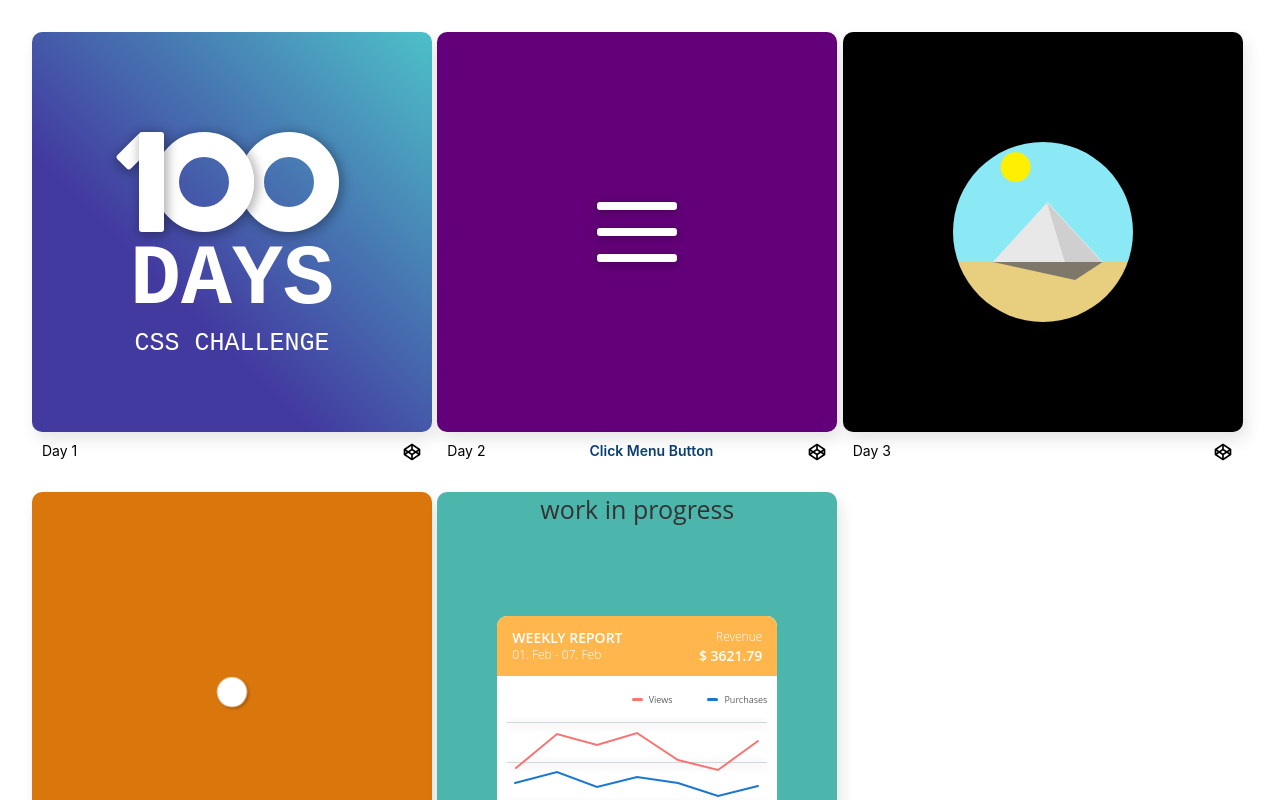
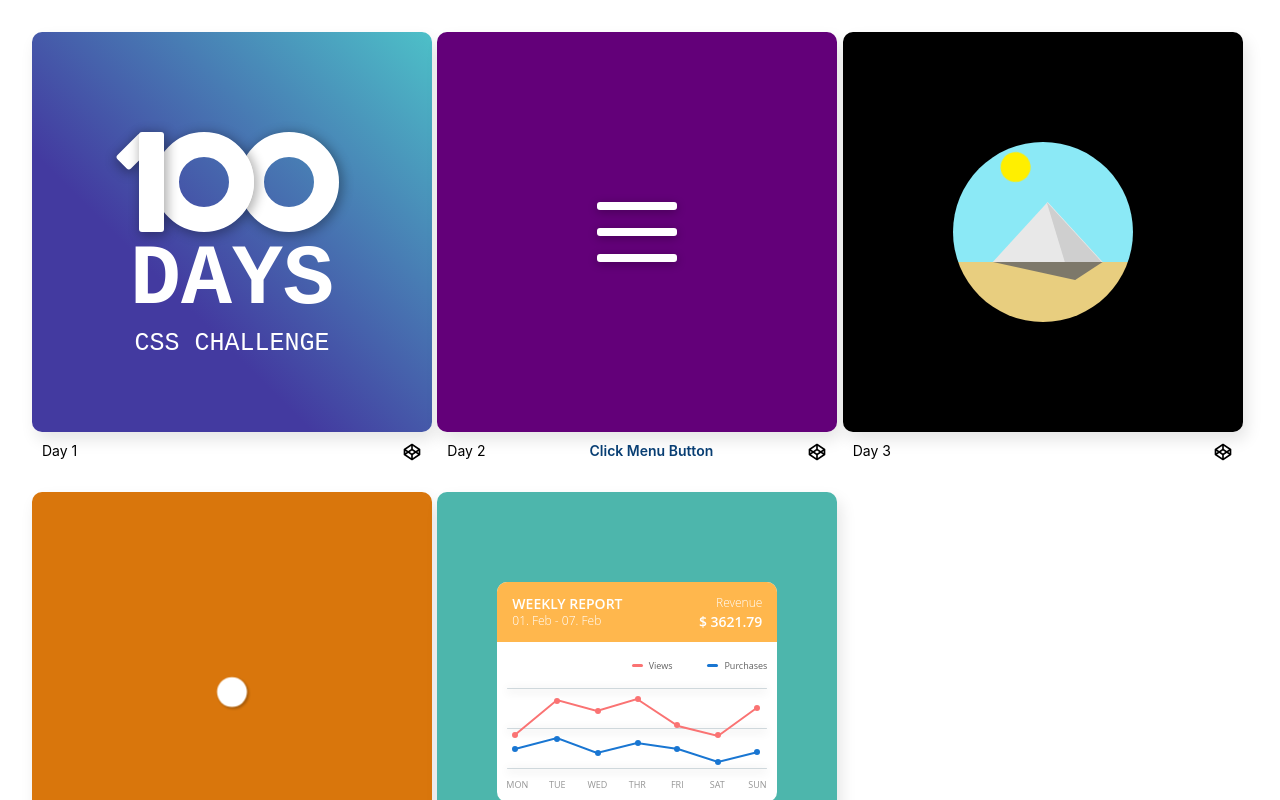
Before and after one commit to Khrebtova/css-portfolio, a React (Create React App) app: page / in a window 1280 px wide. Shown: the top 800 px of the page. Built offline with nearby package versions, Linux system fonts and the light colour scheme.

Commit message:
finish day 5 component

```diff
--- a/src/components/day-5/day-5.jsx
+++ b/src/components/day-5/day-5.jsx
@@ -1,13 +1,11 @@
 import React from "react";
 import Details from "../details/details";
 import "./day-5.scss";
-
 
 const Day5 = () => {
   return (
     <div>
       <div className="day-5-frame">
-        <p>work in progress</p>
         <div className="day-5-report-card">
           <div className="report-header">
             <span className="title">WEEKLY REPORT</span>
@@ -27,11 +25,53 @@ const Day5 = () => {
               <svg>
                 <polyline points="9,46 50,12 90,23 130,11 171,38 211,48 251,19"></polyline>
               </svg>
+              <div className="point mon">
+                <div className="tooltip">458</div>
+              </div>
+              <div className="point tue">
+                <div className="tooltip">813</div>
+              </div>
+              <div className="point wed">
+                <div className="tooltip">746</div>
+              </div>
+              <div className="point thur">
+                <div className="tooltip">877</div>
+              </div>
+              <div className="point fri">
+                <div className="tooltip">512</div>
+              </div>
+              <div className="point sat">
+                <div className="tooltip">430</div>
+              </div>
+              <div className="point sun">
+                <div className="tooltip">700</div>
+              </div>
             </div>
             <div className="graph blue">
               <svg>
                 <polyline points="8,61 50,50 90,65 130,55 171,61 211,74 251,64"></polyline>
               </svg>
+              <div className="point mon">
+                <div className="tooltip">26</div>
+              </div>
+              <div className="point tue">
+                <div className="tooltip">41</div>
+              </div>
+              <div className="point wed">
+                <div className="tooltip">22</div>
+              </div>
+              <div className="point thur">
+                <div className="tooltip">36</div>
+              </div>
+              <div className="point fri">
+                <div className="tooltip">25</div>
+              </div>
+              <div class="point sat">
+                <div class="tooltip">13</div>
+              </div>
+              <div className="point sun">
+                <div className="tooltip">20</div>
+              </div>
             </div>
           </div>
           <div className="report-days">
@@ -45,7 +85,11 @@ const Day5 = () => {
           </div>
         </div>
       </div>
-    <Details title='Day 5' linkURL='https://codepen.io/Khrebtova/pen/abjqeJm?editors=1100' />
+      <Details
+        title="Day 5"
+        linkURL="https://codepen.io/Khrebtova/pen/abjqeJm?editors=1100"
+        action='Hover over stats points'
+      />
     </div>
   );
 };
--- a/src/components/day-5/day-5.scss
+++ b/src/components/day-5/day-5.scss
@@ -1,3 +1,6 @@
+$red:  #FA7373;
+$blue: #1976D2;
+
 .day-5-frame {
   width: 400px;
   height: 400px;
@@ -77,10 +80,10 @@
         content: "";
       }
       .red:before {
-        background: #fa7373;
+        background: $red;
       }
       .blue:before {
-        background: #1976d2;
+        background: $blue;
       }
     }
     .report-graph {
@@ -123,11 +126,115 @@
         stroke-linecap: round;
       }
       .graph.blue svg polyline {
-        stroke: #1976d2;
+        stroke: $blue;
       }
       .graph.red svg polyline {
-        stroke: #fa7373;
+        stroke: $red;
       }
+
+      .point {
+        position: absolute;
+        z-index: 10;
+        width: 6px;
+        height: 6px;
+        border-radius: 50%;
+        cursor: pointer;
+
+        &:hover .tooltip{
+            visibility: visible;
+            transform: translate3d(-50%, 0, 0);
+        }
+        &.mon{
+            left: 15px;
+        }
+        &.tue{
+            left: 57px;
+        }
+        &.wed{
+            left: 98px;
+        }
+        &.thur{
+            left: 138px;
+        }
+        &.fri{
+            left: 177px;
+        }
+        &.sat{
+            left: 218px;
+        }
+        &.sun{
+            left: 257px;
+        }
+    }
+    .red .point {
+        background: #FA7373;
+        &.mon{
+            bottom: 32px;
+        }
+        &.tue{
+            bottom: 66px;
+        }
+        &.wed{
+            bottom: 56px;
+        }
+        &.thur{
+            bottom: 68px;
+        }
+        &.fri{
+            bottom: 42px;
+        }
+        &.sat{
+            bottom: 32px;
+        }
+        &.sun{
+            bottom: 59px;
+        }
+    }
+    .blue .point {
+        background: #1976D2;
+        &.mon{
+            bottom: 18px;
+        }
+        &.tue{
+            bottom: 28px;
+        }
+        &.wed{
+            bottom: 14px;
+        }
+        &.thur{
+            bottom: 24px;
+        }
+        &.fri{
+            bottom: 18px;
+        }
+        &.sat{
+            bottom: 5px;
+        }
+        &.sun{
+            bottom: 15px;
+        }
+    }
+
+    .tooltip{
+        position: absolute;
+        visibility: hidden;
+        color: #fff;
+        bottom: 15px;
+        left: 50%;
+        font-weight: 600;
+        font-size: 11px;
+        padding: 6px;
+        transform: translate3d(-50%, 10px, 0);
+        transition: transform 0.4s ease-out;
+        height: 18px;
+        clip-path: polygon(0% 0%, 100% 0%, 100% 75%, 70% 76%, 50% 100%, 30% 76%, 0% 75%);
+    }
+    .red .tooltip{
+        background: $red;
+    }
+    .blue .tooltip{
+        background: $blue;
+    }
     }
     .report-days {
       //position: relative;
```
Lines whose indentation alone changed are shown as unchanged.
